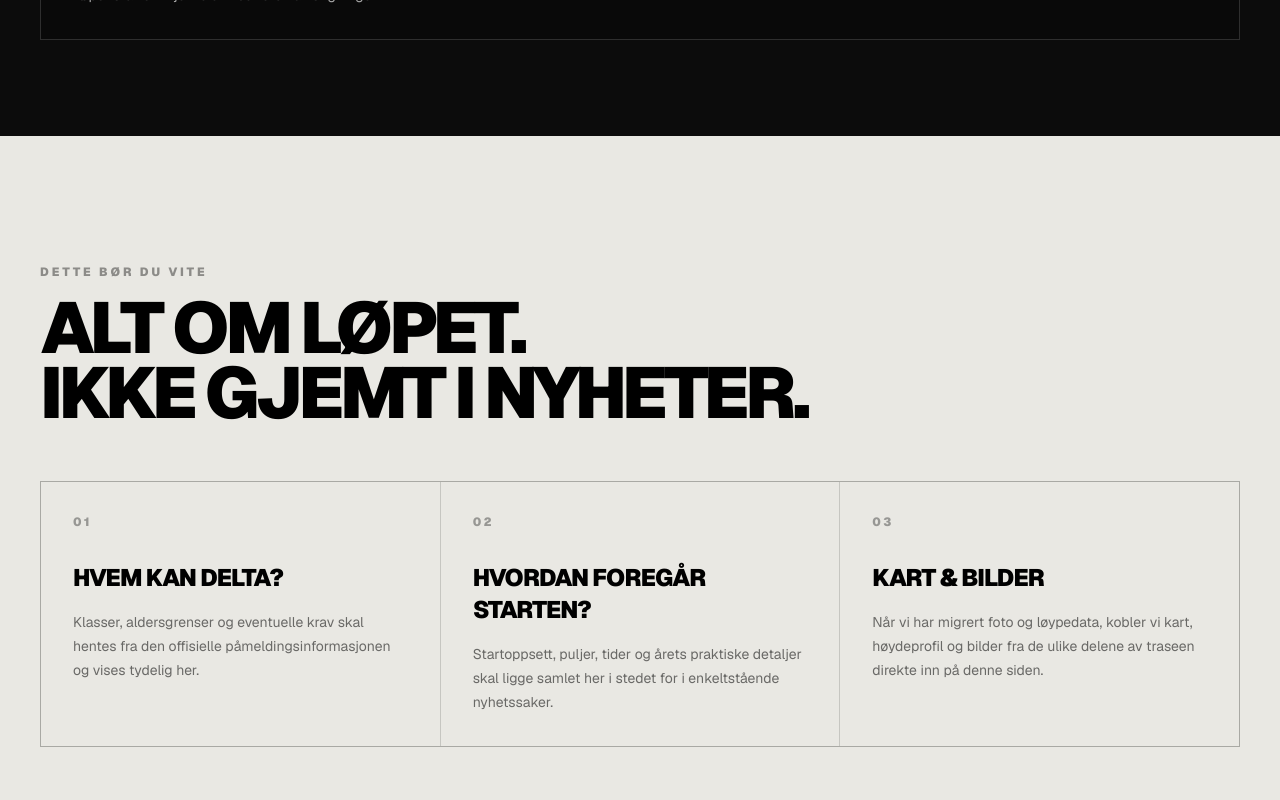
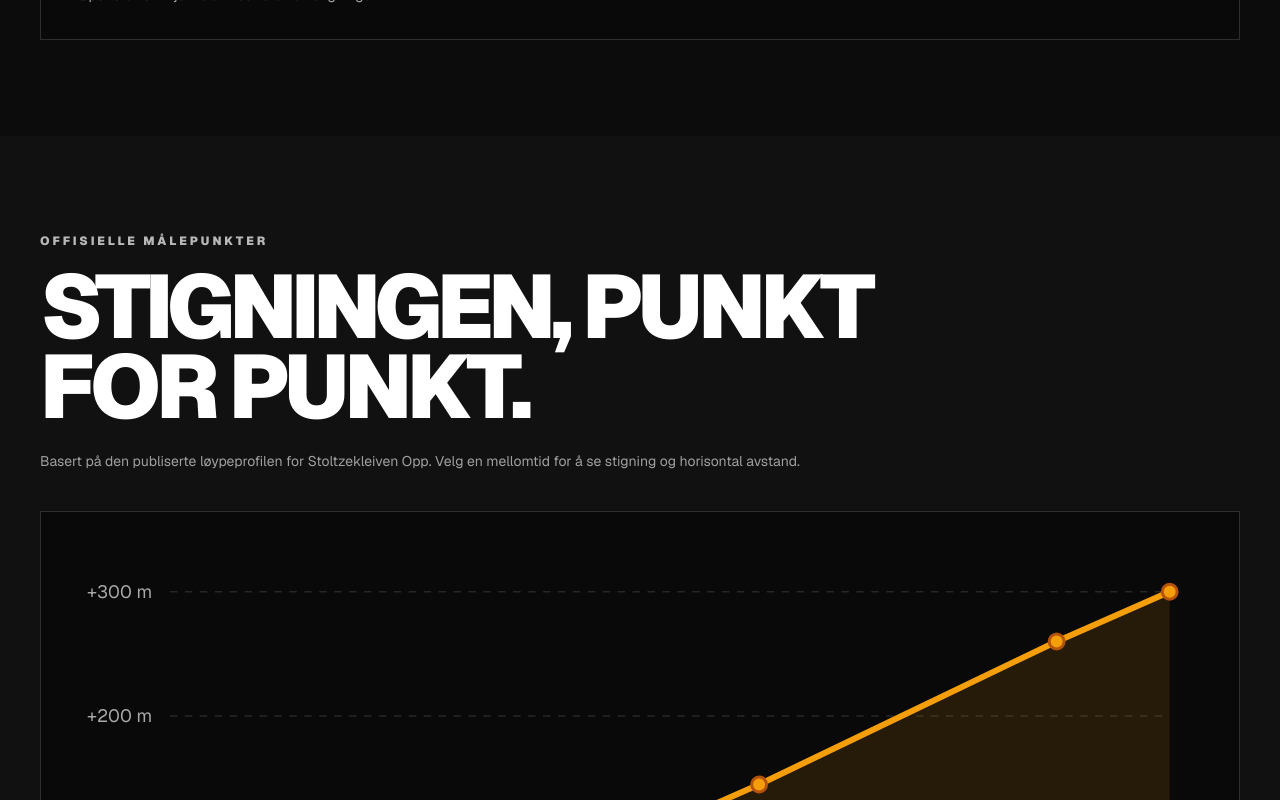
Before and after one commit to PMariusf/stoltzen, a Next.js app: page /lopet in a window 1280 px wide. Shown: the part 2600-3400 px from the top of the page. Built offline with nearby package versions, Linux system fonts and the light colour scheme.

Commit message:
Show measured elevation profile on race pages

```diff
--- a/src/app/lopet/page.tsx
+++ b/src/app/lopet/page.tsx
@@ -1,6 +1,7 @@
 import type { Metadata } from "next";
 import Link from "next/link";
 import InteractiveCourse from "@/components/race/InteractiveCourse";
+import MeasuredCourseProfile from "@/components/race/MeasuredCourseProfile";
 
 export const metadata: Metadata = {
   title: "Løpet",
@@ -158,6 +159,8 @@ export default function RacePage() {
         </div>
       </section>
 
+      <MeasuredCourseProfile locale="no" />
+
       <section className="bg-[#e9e8e3] text-black">
         <div className="mx-auto max-w-7xl px-6 py-24 md:px-10 lg:py-32">
           <p className="text-xs font-black uppercase tracking-[0.24em] text-black/40">
```
